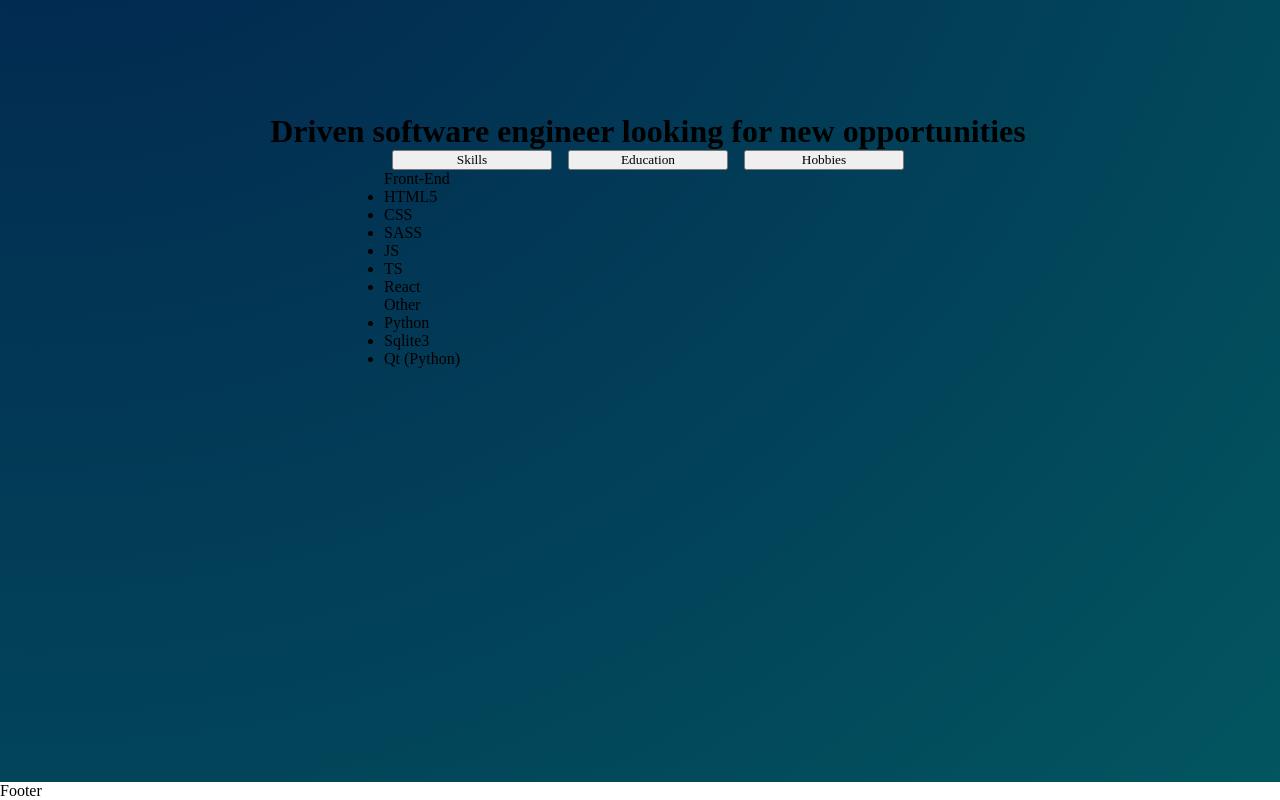
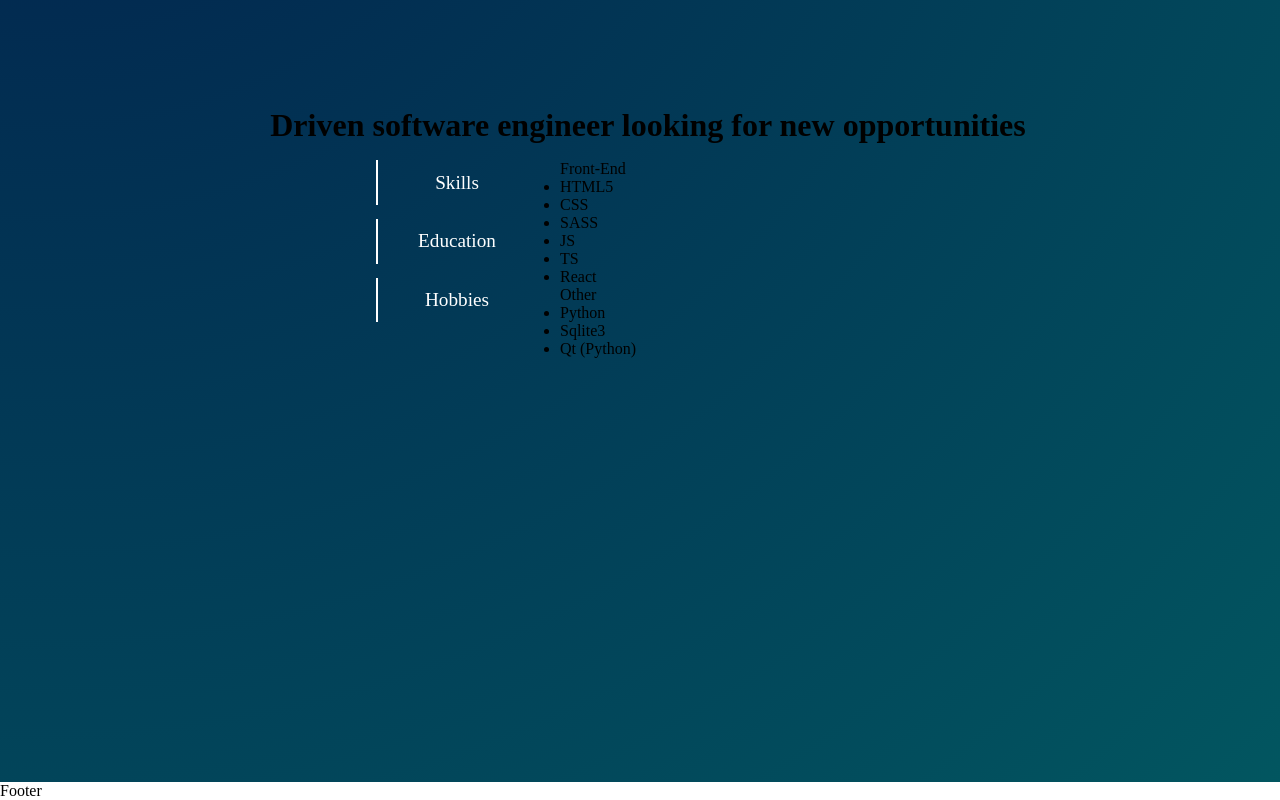
Before and after one commit to JSchoonbrood/Portfolio, a React (Create React App) app: page / in a window 1280 px wide. Shown: the part 831-1631 px from the top of the page. Built offline with nearby package versions, Linux system fonts and the light colour scheme.

Commit message:
CSS Changes

```diff
--- a/src/components/about/about.scss
+++ b/src/components/about/about.scss
@@ -10,19 +10,44 @@
 	flex-direction: row;
 	margin: 0 0.5rem;
 }
+
+.about__container {
+	display: flex;
+	flex-direction: row;
+	padding: 1rem;
+}
+
 .about__sections {
 	z-index: 999;
+	display: flex;
+	flex-direction: column;
+
 	button {
 		margin: 0 0.5rem;
 		width: 10rem;
+		padding: 0.7rem;
+		margin-bottom: 0.9rem;
+		background-color: transparent;
+		border: 0px;
+		font-size: 1.2rem;
+		color: white;
+		border-left: 0.15rem solid;
 	}
+
+	button.active {
+		border-left: 0.15rem solid greenyellow;
+	}
+
 }
+
 .about__education-block {
 	border: 1px;
 	background-color: white;
-	margin: 5%;
+
 }
 
 .about__opt-info {
+	width: 30vw;
 	height: 60vh;
+	padding-left: 1rem;
 }
```
